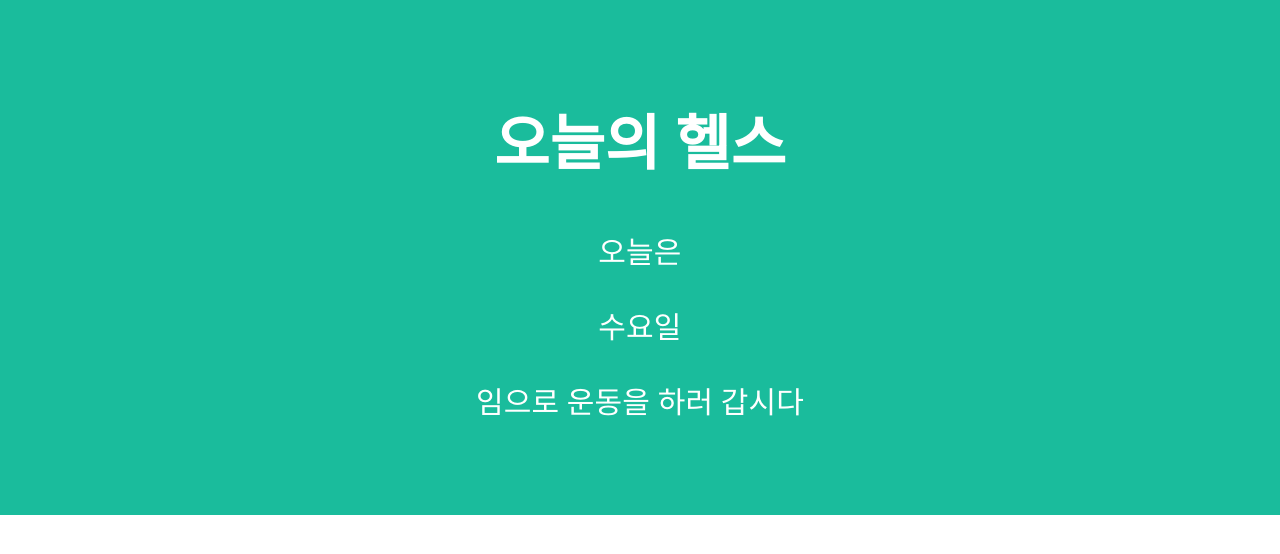
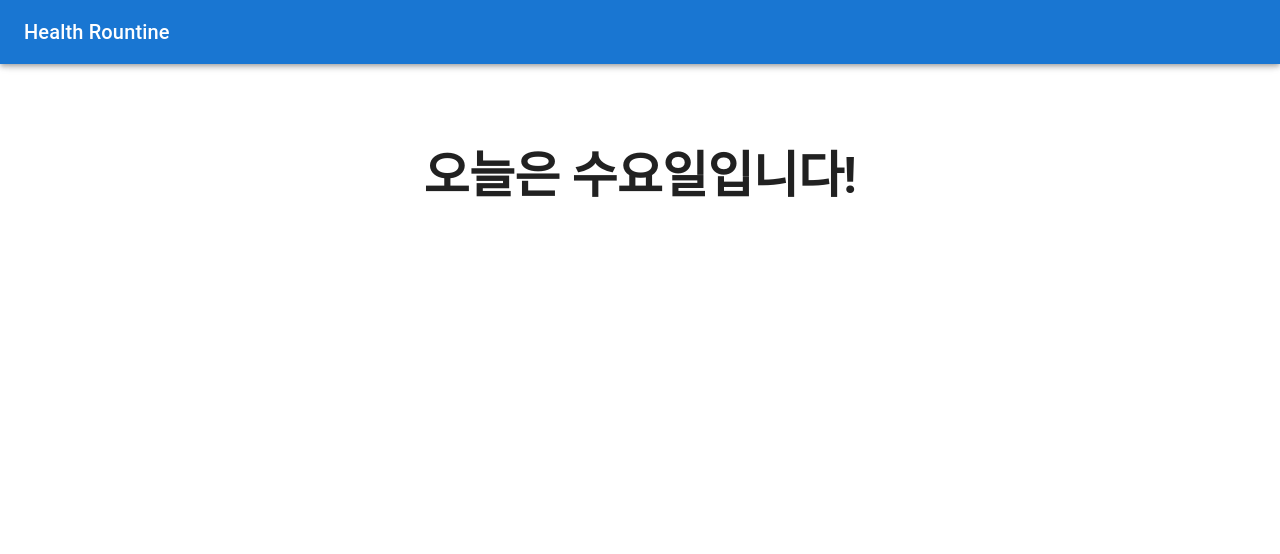
Before and after one commit to Evelops/react-health-routine, a React (Create React App) app: page / in a window 1280 px wide. Shown: the top 554 px of the page. Built offline with nearby package versions, Linux system fonts and the light colour scheme.

Commit message:
#뼈대 재구성, 헤더 부분을 그냥 삭제 해버리고 app Bar에 웹 명 설정.

```diff
--- a/src/App.js
+++ b/src/App.js
@@ -1,11 +1,12 @@
 import React from 'react';
 import CssBaseline from '@mui/material/CssBaseline';
 import Header from './Component/Header';
+import Container from './MainContainer';
 export default function App() {
   return(
   <div>
     <CssBaseline/>
-    <Header/>
+    <Container/>
   </div>
   );
 }
--- a/src/Component/Days.js
+++ b/src/Component/Days.js
@@ -1,5 +1,4 @@
 import React, { Component } from 'react';
-
 
 class Days extends Component{
     state={
@@ -8,7 +7,7 @@
     render(){
         const {date}=this.state;
         return(
-            <p>{date.getDay()===0
+            <h5> 오늘은 {date.getDay()===0
                 ? "일요일"
                 :date.getDay()===1
                 ? "월요일"
@@ -21,7 +20,8 @@
                 :date.getDay()===5
                 ? "금요일"
                 :"토요일"}
-                </p>
+                입니다!
+                </h5>
         );
     }
 
--- a/src/Component/Header.js
+++ b/src/Component/Header.js
@@ -5,8 +5,7 @@
 const Header=()=> {
         return(
             <div class="header">
-                <h1>오늘의 헬스</h1>
-                <p>오늘은 {<Days/>} 임으로 {} 운동을 하러 갑시다</p>
+                <h1>오늘은 {<Days/>} 임으로 {} 운동을 하러 갑시다</h1>
             </div>
 
         );
--- /dev/null
+++ b/src/Component/Routine.js
@@ -0,0 +1,8 @@
+import React from 'react';
+
+const Routine = () =>{
+    return(
+        <div></div>
+    );
+}
+export default Routine;
--- /dev/null
+++ b/src/MainContainer.js
@@ -0,0 +1,64 @@
+import * as React from 'react';
+import PropTypes from 'prop-types';
+import AppBar from '@mui/material/AppBar';
+import Toolbar from '@mui/material/Toolbar';
+import Typography from '@mui/material/Typography';
+import CssBaseline from '@mui/material/CssBaseline';
+import useScrollTrigger from '@mui/material/useScrollTrigger';
+import Box from '@mui/material/Box';
+import Container from '@mui/material/Container';
+import Slide from '@mui/material/Slide';
+import Days from './Component/Days';
+import Routine from './Component/Routine';
+function HideOnScroll(props) {
+  const { children, window } = props;
+  // Note that you normally won't need to set the window ref as useScrollTrigger
+  // will default to window.
+  // This is only being set here because the demo is in an iframe.
+  const trigger = useScrollTrigger({
+    target: window ? window() : undefined,
+  });
+
+  return (
+    <Slide appear={false} direction="down" in={!trigger}>
+      {children}
+    </Slide>
+  );
+}
+
+HideOnScroll.propTypes = {
+  children: PropTypes.element.isRequired,
+  /**
+   * Injected by the documentation to work in an iframe.
+   * You won't need it on your project.
+   */
+  window: PropTypes.func,
+};
+
+export default function HideAppBar(props) {
+  return (
+    <React.Fragment>
+      <CssBaseline />
+      <HideOnScroll {...props}>
+        <AppBar>
+          <Toolbar>
+            <Typography variant="h6" component="div">
+              Health Rountine
+            </Typography>
+          </Toolbar>
+        </AppBar>
+      </HideOnScroll>
+      <Toolbar />
+      <Container>
+        <Box sx={{ my: 2 }}>
+        <Typography variant="h2" component="div" align="center" color="text.primary">
+              <Days/>
+            </Typography>
+            <Typography variant="h5" component="p" align="center" color="text.secondary">
+              <Routine/>
+            </Typography>
+        </Box>
+      </Container>
+    </React.Fragment>
+  );
+}
```
